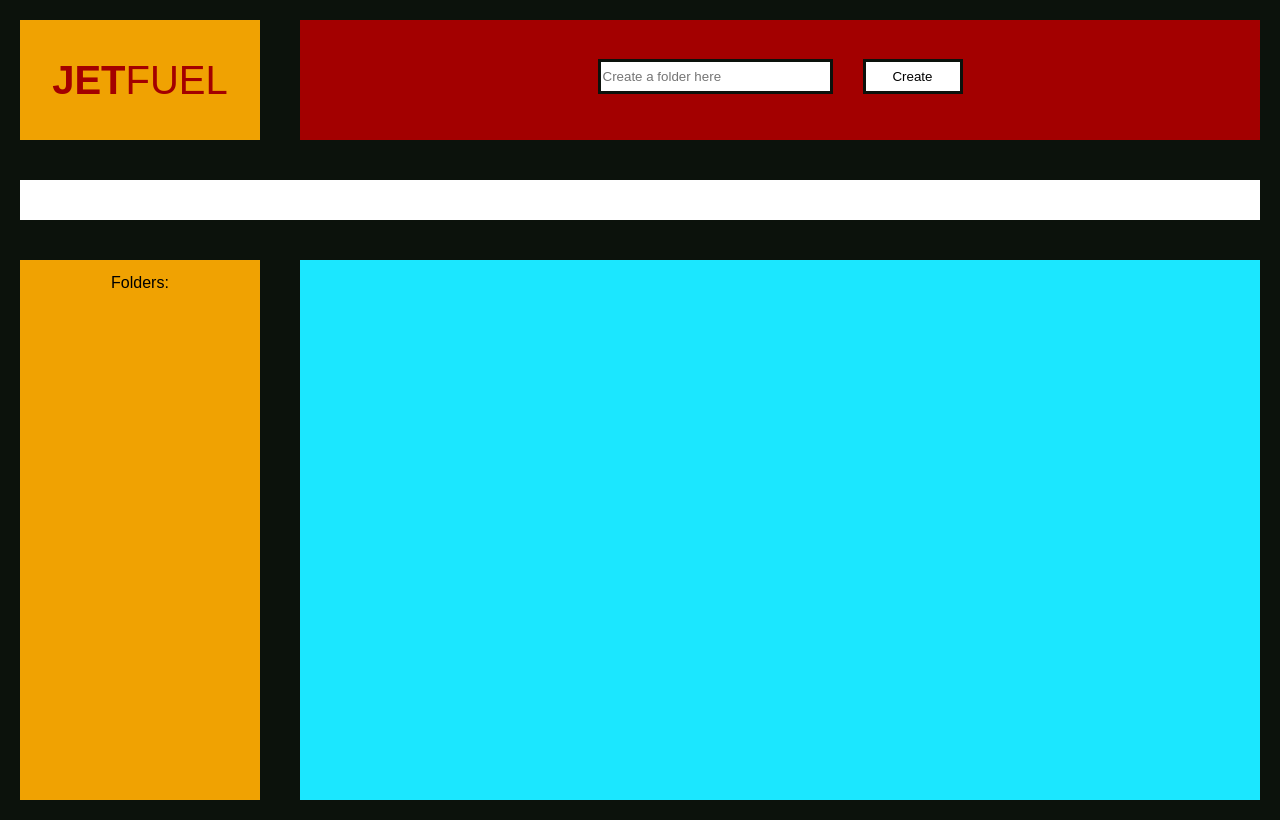
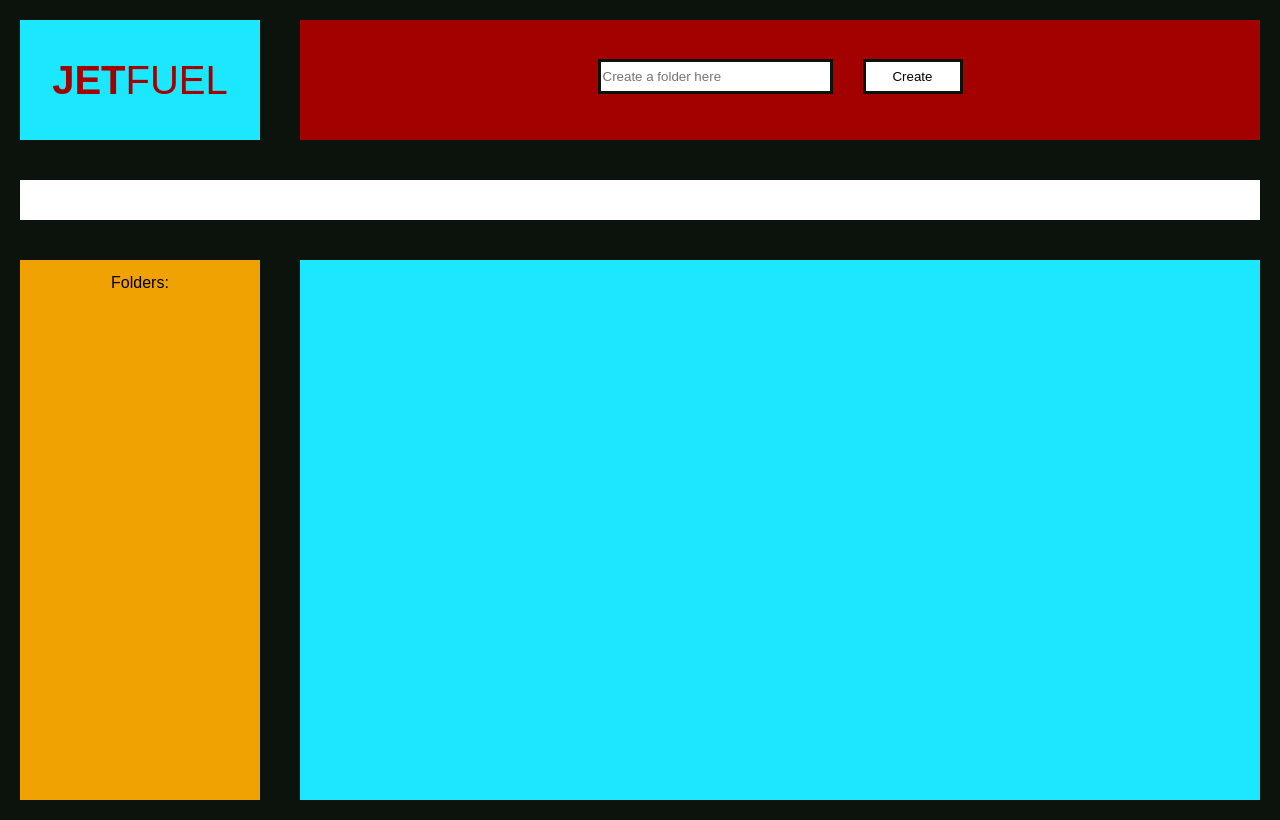
Before and after one commit to stacimcwilliams/jet_fuel, a website: page public/index.html in a window 1280 px wide. Drawn offline with nearby package versions, Linux system fonts and the light colour scheme; no server answers; a web font is replaced by a local one.

Commit message:
Change background color

```diff
--- a/public/styles/styles.css
+++ b/public/styles/styles.css
@@ -17,7 +17,7 @@ header {
   width            : 20%;
   min-width        : 200px;
   border           : 20px solid #0C120C;
-  background-color : #F0A202;
+  background-color : #1BE7FF;
   align-items      : center;
   justify-content  : center;
 }
```
